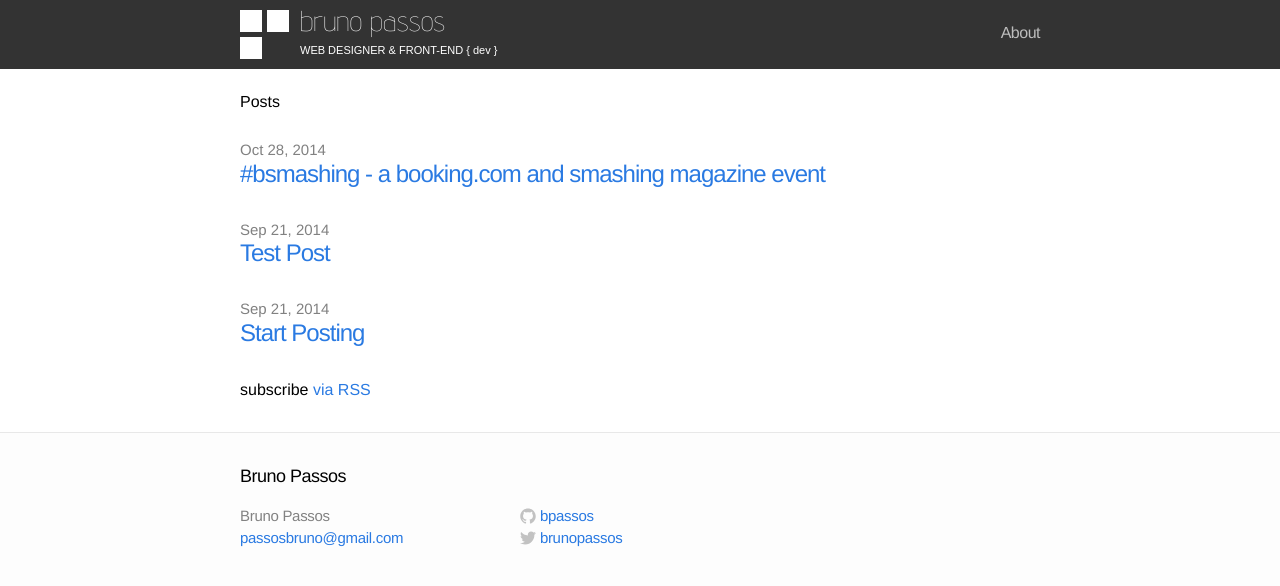
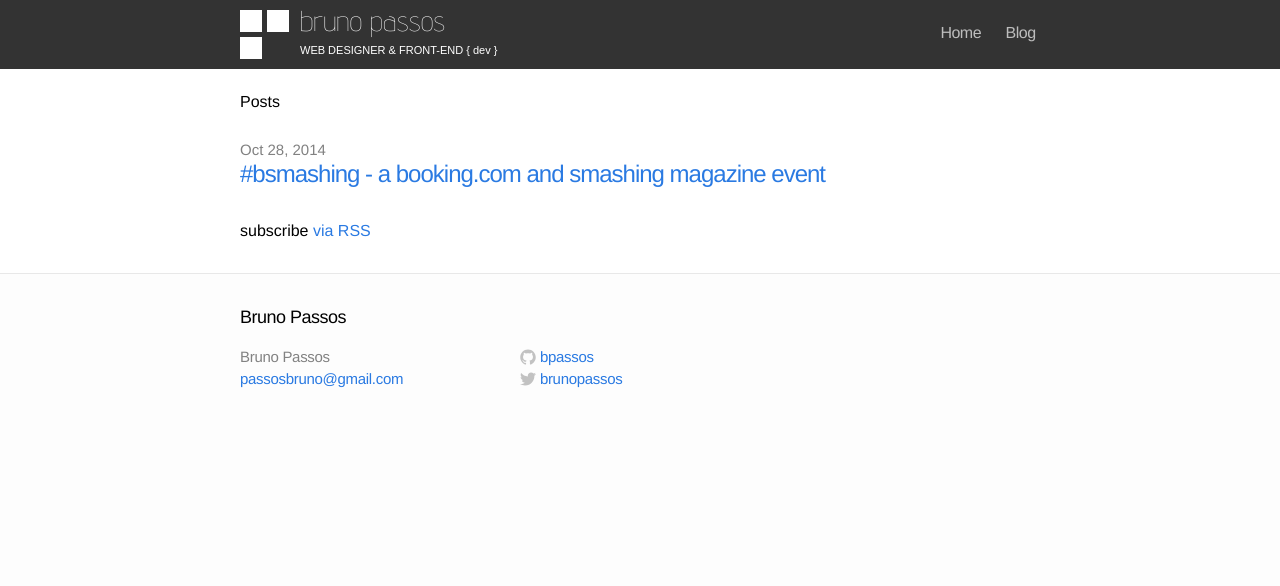
Before and after one commit to bpassos-zz/bpassos.github.io, a Jekyll site: the page built from blog/index.html, in a window 1280 px wide and 900 px high. Shown: the top 586 px of the window. Built offline with Jekyll 4.4.1, drawn with Linux system fonts in a browser that asks for light colours.

Commit message:
Blog on navigation plus deleted some original Jekyll files

```diff
--- a/_includes/header.html
+++ b/_includes/header.html
@@ -14,12 +14,25 @@
 
     <nav class="site-nav">
       <a href="#" class="menu-icon">
-
       </a>
       <div class="trigger">
-        {% for page in site.pages %}
-          {% if page.title %}<a class="page-link" href="{{ page.url | prepend: site.baseurl }}">{{ page.title }}</a>{% endif %}
-        {% endfor %}
+        <ul>
+          <li>
+            <a class="page-link" href="/">Home</a>
+          </li>
+          <li>
+             <a class="page-link" href="/blog">Blog</a>
+          </li>
+          <li>
+            <!-- {% for page in site.pages %}
+              {% if page.title %}<a class="page-link" href="{{ page.url | prepend: site.baseurl }}">{{ page.title }}</a>{% endif %}
+            {% endfor %} -->
+          </li>
+        </ul>
+
+
+
+
       </div>
     </nav>
 
--- a/blog/_posts/2014-09-21-start-posting.markdown
+++ /dev/null
@@ -1,6 +0,0 @@
----
-layout: post
-title:  "Start Posting"
-date:   2014-09-21 22:49:02
-categories: blog
----
--- a/css/main.css
+++ b/css/main.css
@@ -35,6 +35,10 @@
   position: relative;
 }
 
+li {
+  list-style: none;
+}
+
 
 /* Layout Styles */
 /* ----------------------------------------------------------*/
@@ -66,6 +70,10 @@
 .site-nav {
   float: right;
   line-height: 56px;
+}
+
+.site-nav ul li {
+  display: inline-block;
 }
 
 .site-nav .menu-icon { display: none; }
@@ -195,6 +203,11 @@
 /* ----------------------------------------------------------*/
 
 .home h1 { margin-bottom: 25px; }
+
+.home .intro {
+  margin: 30px 0;
+  font-size: 20px;
+}
 
 .posts { list-style-type: none; }
 
```
Also changed, not shown: blog/_posts/2014-09-21-welcome-to-jekyll.markdown (deleted, +0 -24 lines), index.html (+4 -3 lines), ##about.md (renamed from about.md).
